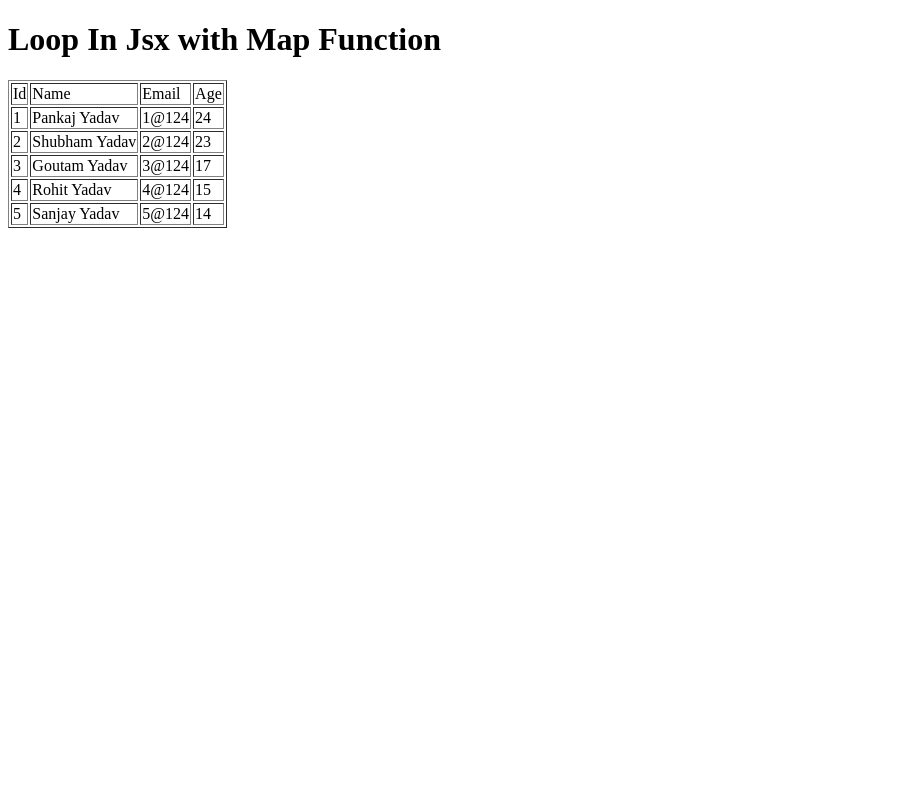
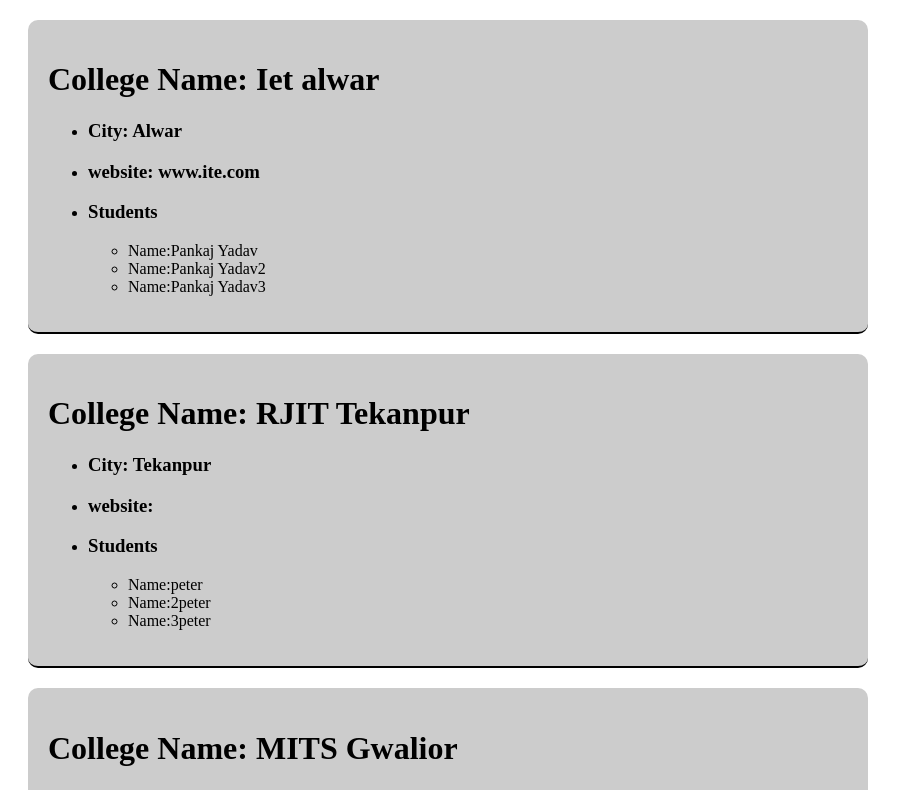
Before and after one commit to py-pankaj-ydv-7/Learning-React-js-step-by-step, a React (Vite) app in the folder react-blog/: page / in a window 1280 px wide. Shown: the top 790 px of the page, without its empty margins (0-923 px from the left). Built offline with nearby package versions, Linux system fonts and the light colour scheme.

Commit message:
nested loop

```diff
--- /dev/null
+++ b/react-blog/Students.jsx
@@ -0,0 +1,15 @@
+function Students({ students }) {
+  return (
+    <div>
+      <h3>Students</h3>
+      {
+      students.map((student) => (
+        <ul>
+          <li>Name:{student.name}</li>
+        </ul>
+      ))}
+    </div>
+  );
+}
+
+export default Students;
--- a/react-blog/src/App.jsx
+++ b/react-blog/src/App.jsx
@@ -1,6 +1,10 @@
 // import Login,{Profile,Setting} from "./UserComponent";
 
-import LoopInJsx from "./LoopInJsx";
+import ArrayNestedLoop from "./ArrayNestedLoop";
+
+// import ReuseComponent from "./ReuseComponent";
+
+// import LoopInJsx from "./LoopInJsx";
 
 // import HandleCheckbox from "./HandleCheckbox";
 // import HadleRadioAndDropdown from "./HadleRadioAndDropdown";
@@ -133,8 +137,9 @@ function App(){
        {/* <HandleCheckbox /> */}
        {/* <HadleRadioAndDropdown/> */}
        {/* <Getfeild/> */}
-       <LoopInJsx/>
-
+       {/* <LoopInJsx/> */}
+       {/* <ReuseComponent/> */}
+      <ArrayNestedLoop/>
 
     </div>
   )
--- /dev/null
+++ b/react-blog/src/ArrayNestedLoop.jsx
@@ -0,0 +1,87 @@
+// import Students from "../Students";
+import College from "./College";
+
+function ArrayNestedLoop() {
+  const collegeData = [
+    {
+      name: "Iet alwar",
+      city: "Alwar",
+      website: "www.ite.com",
+      student: [
+        {
+          name: "Pankaj Yadav",
+          age: "24",
+          email: "pankaj@1234.com",
+        },
+        {
+          name: "Pankaj Yadav2",
+          age: "24",
+          email: "2pankaj@1234.com",
+        },
+        {
+          name: "Pankaj Yadav3",
+          age: "24",
+          email: "3pankaj@1234.com",
+        },
+      ],
+    },
+    {
+      name: "RJIT Tekanpur",
+      city: "Tekanpur",
+      student: [
+        {
+          name: "peter",
+          age: "23",
+          email: "peter@1234.com",
+        },
+        {
+          name: "2peter",
+          age: "23",
+          email: "2peter@1234.com",
+        },
+        {
+          name: "3peter",
+          age: "23",
+          email: "3peter@1234.com",
+        },
+      ],
+    },
+    {
+      name: "MITS Gwalior",
+      city: "Gwalior",
+      student: [
+        {
+          name: "Bruce",
+          age: "25",
+          email: "bruce@1234.com",
+        },
+        {
+          name: "2Bruce",
+          age: "25",
+          email: "2bruce@1234.com",
+        },
+        {
+          name: "3Bruce",
+          age: "25",
+          email: "3bruce@1234.com",
+        },
+      ],
+    },
+  ];
+  return (
+    <div >
+      {/* <h1>Array Nested Loop with component</h1> */}
+      {
+
+      collegeData.map((college,index)=>(
+        <div key={index} >
+    <College college={college}/>
+
+        </div>
+      ))
+      }
+    </div>
+  );
+}
+
+export default ArrayNestedLoop;
--- a/react-blog/src/College.jsx
+++ b/react-blog/src/College.jsx
@@ -1,13 +1,51 @@
+// function College({name}) {
+//     console.log(name);
 
+import Students from "../Students";
 
-function College({name}) {
-    console.log(name);
+//   return (
+//     <div>
+//         <h2>College: {name}</h2>
+//     </div>
+//   )
+// }
 
+// nested loop wala college hai ye .
+
+const College = ({college}) => {
   return (
-    <div>
-        <h2>College: {name}</h2>
+    <div style={{
+      backgroundColor:"#ccc",
+      padding: "20px",
+      borderRadius: "10px",
+      margin: "20px",
+      width:"800px",
+      borderBottom: "2px solid #000",
+
+    }}>
+      <h1>College Name: {college.name}</h1>
+      <ul>
+        <li>
+          <h3>City: {college.city}</h3>
+        </li>
+        <li>
+          <h3>website: {college.website}</h3>
+        </li>
+        <li>
+          {/* <h3>Students</h3> */}
+          {/* {
+            college.student.map((student)=>(
+              <ul>
+                <li>Name:{student.name}</li>
+              </ul>
+            ))
+          } */}
+          <Students students={college.student}/>
+        </li>
+
+      </ul>
     </div>
-  )
-}
+  );
+};
 
-export default College
+export default College;
--- /dev/null
+++ b/react-blog/src/ReuseComponent.jsx
@@ -0,0 +1,52 @@
+import UserReuse from "./UserReuse"
+
+
+function ReuseComponent() {
+      const userData = [
+        {
+            name:"Pankaj Yadav",
+            age : 24,
+            id: 1,
+            email: "1@124",
+        },
+        {
+            name:"Shubham Yadav",
+            age : 23,
+            id: 2,
+            email:"2@124",
+        },
+        {
+            name:"Goutam Yadav",
+            age : 17,
+            id: 3,
+            email: "3@124",
+        },
+        {
+            name:"Rohit Yadav",
+            age : 15,
+            id: 4,
+            email:"4@124",
+        },
+        {
+            name:"Sanjay Yadav",
+            age : 14,
+            id: 5,
+            email:"5@124",
+        },
+    ]
+  return (
+    <div>
+        <h1>Reuse Component</h1>
+        {
+            userData.map((user)=>(
+                <div key={user.id}>
+                    <UserReuse data={user}/>
+                </div>
+            ))
+        }
+
+    </div>
+  )
+}
+
+export default ReuseComponent
```
Also changed, not shown: react-blog/src/UserReuse.jsx (added, +24 -0 lines).
